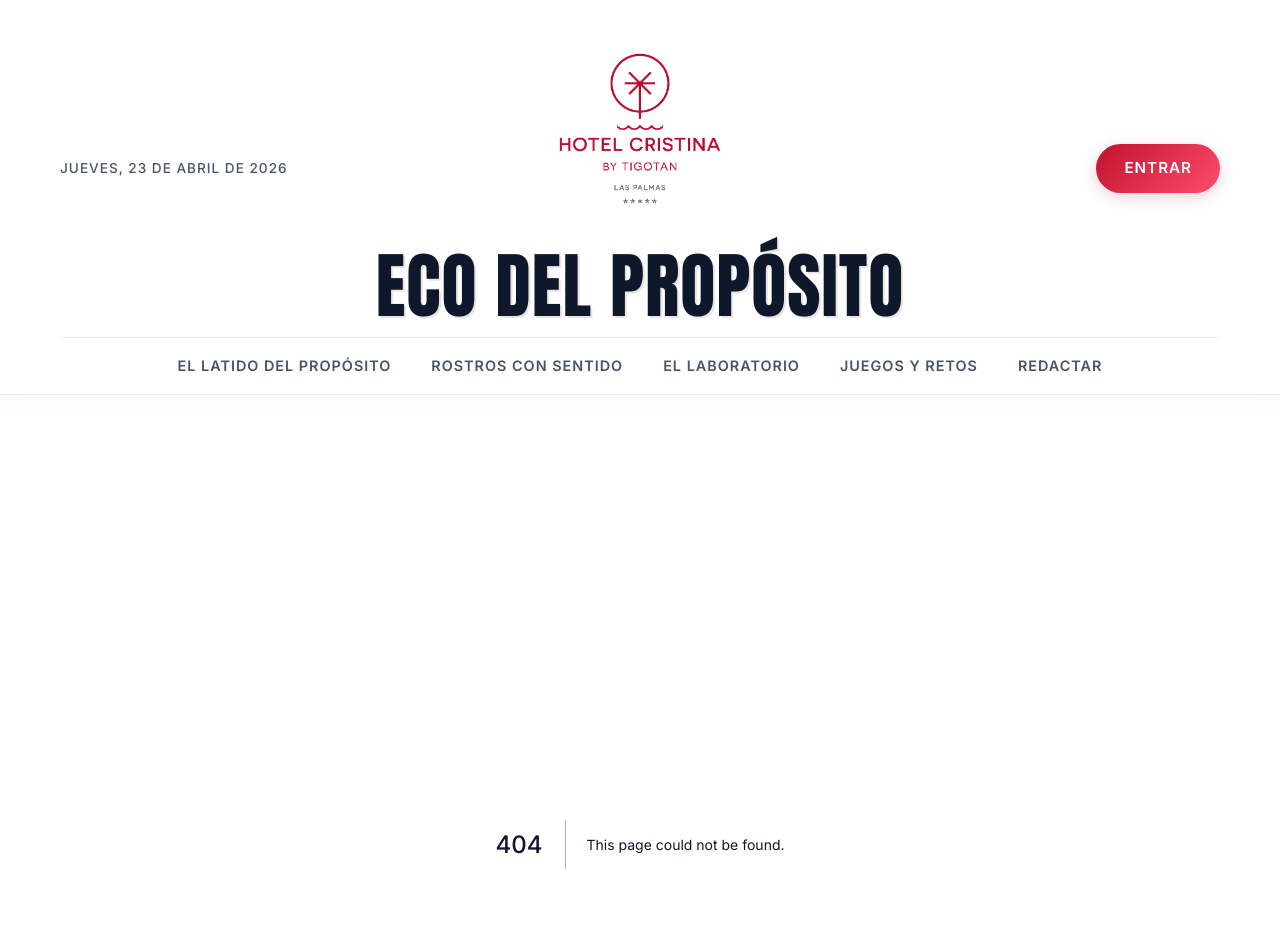
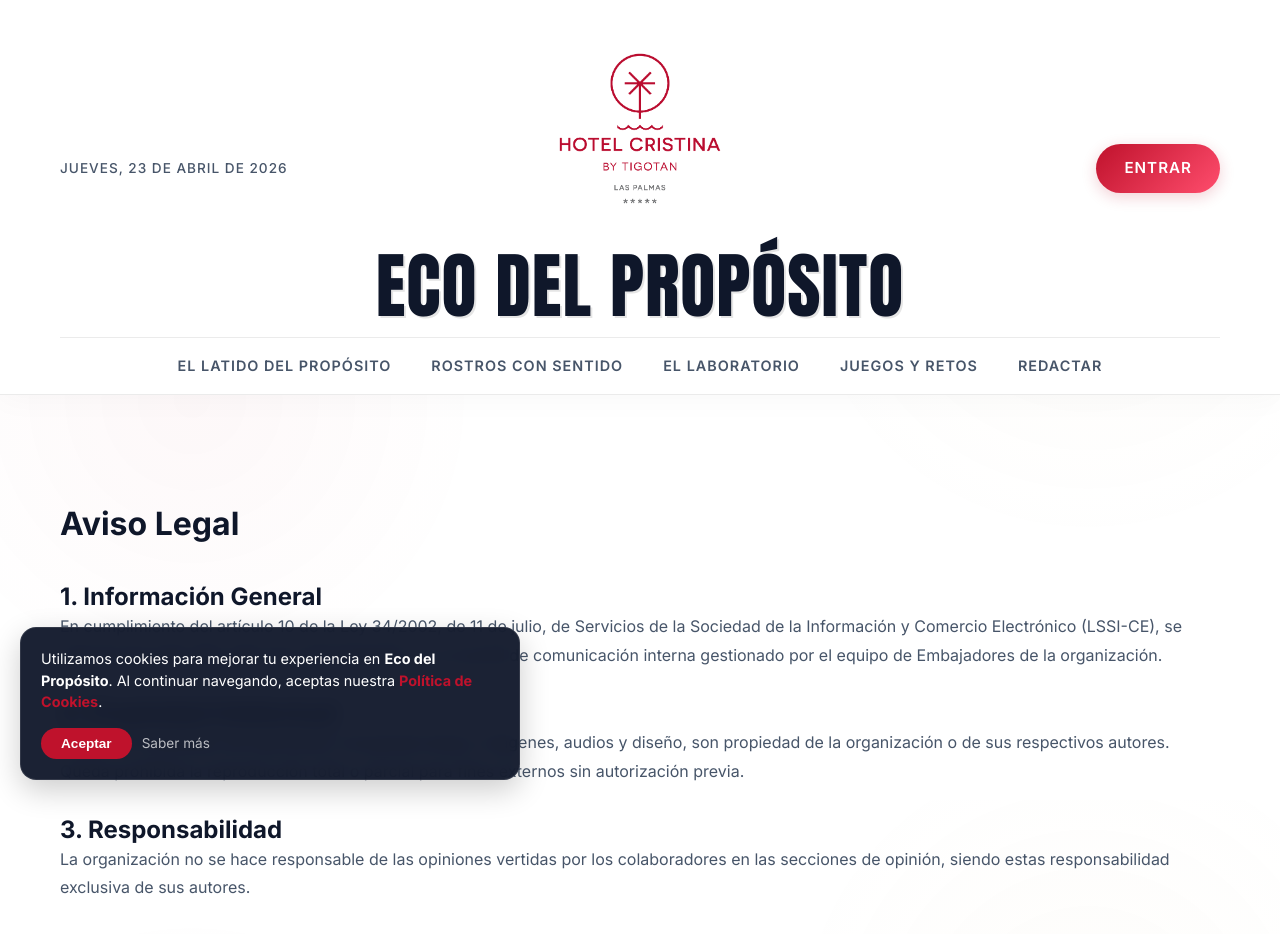
Before and after one commit to fay89/noticias-internas, a Next.js app: page /legal/aviso-legal in a window 1280 px wide. Before the commit this address had no page. Shown: the top 934 px of the page. Built offline with nearby package versions, Linux system fonts and the light colour scheme.

Commit message:
Seguridad, Accesos y Cumplimiento Legal

```diff
--- a/src/app/layout.tsx
+++ b/src/app/layout.tsx
@@ -2,6 +2,7 @@ import type { Metadata, Viewport } from 'next';
 import { Anton } from 'next/font/google';
 import './globals.css';
 import layoutStyles from './layout.module.css';
+import CookieBanner from '@/components/CookieBanner';
 
 const anton = Anton({ weight: '400', subsets: ['latin'] });
 
@@ -101,7 +102,6 @@ export default function RootLayout({
             </nav>
           </div>
         </header>
-
         <main className={layoutStyles.main}>
           {children}
         </main>
@@ -109,8 +109,14 @@ export default function RootLayout({
         <footer className={layoutStyles.footer}>
           <div className="container">
             <p>&copy; {new Date().getFullYear()} Eco del Propósito - Embajadores en Red</p>
+            <div style={{ marginTop: '15px', display: 'flex', justifyContent: 'center', gap: '20px', fontSize: '0.8rem', opacity: 0.7 }}>
+              <a href="/legal/aviso-legal">Aviso Legal</a>
+              <a href="/legal/politica-privacidad">Privacidad</a>
+              <a href="/legal/politica-cookies">Cookies</a>
+            </div>
           </div>
         </footer>
+        <CookieBanner />
       </body>
     </html>
   );
--- /dev/null
+++ b/src/app/legal/aviso-legal/page.tsx
@@ -0,0 +1,41 @@
+import styles from '@/app/page.module.css';
+
+export default function AvisoLegal() {
+  return (
+    <div className="container" style={{ padding: '60px 20px', minHeight: '80vh' }}>
+      <h1 style={{ marginBottom: '40px' }}>Aviso Legal</h1>
+      <div style={{ color: 'var(--text-secondary)', lineHeight: '1.8' }}>
+        <section style={{ marginBottom: '30px' }}>
+          <h2>1. Información General</h2>
+          <p>
+            En cumplimiento del artículo 10 de la Ley 34/2002, de 11 de julio, de Servicios de la Sociedad de la Información y Comercio Electrónico (LSSI-CE),
+            se informa que este sitio web "Eco del Propósito" es un portal de comunicación interna gestionado por el equipo de Embajadores de la organización.
+          </p>
+        </section>
+
+        <section style={{ marginBottom: '30px' }}>
+          <h2>2. Propiedad Intelectual</h2>
+          <p>
+            Todos los contenidos de este portal, incluyendo textos, imágenes, audios y diseño, son propiedad de la organización o de sus respectivos autores.
+            Queda prohibida la reproducción total o parcial para fines externos sin autorización previa.
+          </p>
+        </section>
+
+        <section style={{ marginBottom: '30px' }}>
+          <h2>3. Responsabilidad</h2>
+          <p>
+            La organización no se hace responsable de las opiniones vertidas por los colaboradores en las secciones de opinión,
+            siendo estas responsabilidad exclusiva de sus autores.
+          </p>
+        </section>
+
+        <section style={{ marginBottom: '30px' }}>
+          <h2>4. Enlaces</h2>
+          <p>
+            La presencia de enlaces a sitios externos tiene una finalidad meramente informativa, no suponiendo en ningún caso una sugerencia o invitación a la contratación de productos o servicios.
+          </p>
+        </section>
+      </div>
+    </div>
+  );
+}
--- /dev/null
+++ b/src/components/CookieBanner.tsx
@@ -0,0 +1,76 @@
+'use client';
+
+import { useState, useEffect } from 'react';
+import Link from 'next/link';
+
+export default function CookieBanner() {
+  const [showBanner, setShowBanner] = useState(false);
+
+  useEffect(() => {
+    const consent = localStorage.getItem('cookie-consent');
+    if (!consent) {
+      setShowBanner(true);
+    }
+  }, []);
+
+  const acceptCookies = () => {
+    localStorage.setItem('cookie-consent', 'true');
+    setShowBanner(false);
+  };
+
+  if (!showBanner) return null;
+
+  return (
+    <div style={{
+      position: 'fixed',
+      bottom: '20px',
+      left: '20px',
+      right: '20px',
+      backgroundColor: 'rgba(15, 23, 42, 0.95)',
+      backdropFilter: 'blur(10px)',
+      color: 'white',
+      padding: '20px',
+      borderRadius: '16px',
+      boxShadow: '0 10px 30px rgba(0,0,0,0.2)',
+      zIndex: 9999,
+      display: 'flex',
+      flexDirection: 'column',
+      gap: '15px',
+      maxWidth: '500px',
+      border: '1px solid rgba(255,255,255,0.1)'
+    }}>
+      <p style={{ margin: 0, fontSize: '0.9rem', lineHeight: '1.5' }}>
+        Utilizamos cookies para mejorar tu experiencia en <strong>Eco del Propósito</strong>.
+        Al continuar navegando, aceptas nuestra <Link href="/legal/politica-cookies" style={{ color: '#bf122c', fontWeight: 'bold' }}>Política de Cookies</Link>.
+      </p>
+      <div style={{ display: 'flex', gap: '10px' }}>
+        <button
+          onClick={acceptCookies}
+          style={{
+            backgroundColor: '#bf122c',
+            color: 'white',
+            border: 'none',
+            padding: '8px 20px',
+            borderRadius: '20px',
+            cursor: 'pointer',
+            fontWeight: '600',
+            fontSize: '0.85rem'
+          }}
+        >
+          Aceptar
+        </button>
+        <Link
+          href="/legal/politica-privacidad"
+          style={{
+            color: 'rgba(255,255,255,0.7)',
+            fontSize: '0.85rem',
+            alignSelf: 'center',
+            textDecoration: 'none'
+          }}
+        >
+          Saber más
+        </Link>
+      </div>
+    </div>
+  );
+}
```
Also changed, not shown: src/app/admin/layout.tsx (+9 -3 lines), src/app/legal/politica-cookies/page.tsx (added, +36 -0 lines), src/app/legal/politica-privacidad/page.tsx (added, +38 -0 lines), src/app/unauthorized/page.tsx (added, +46 -0 lines), src/lib/authConfig.ts (added, +8 -0 lines).
